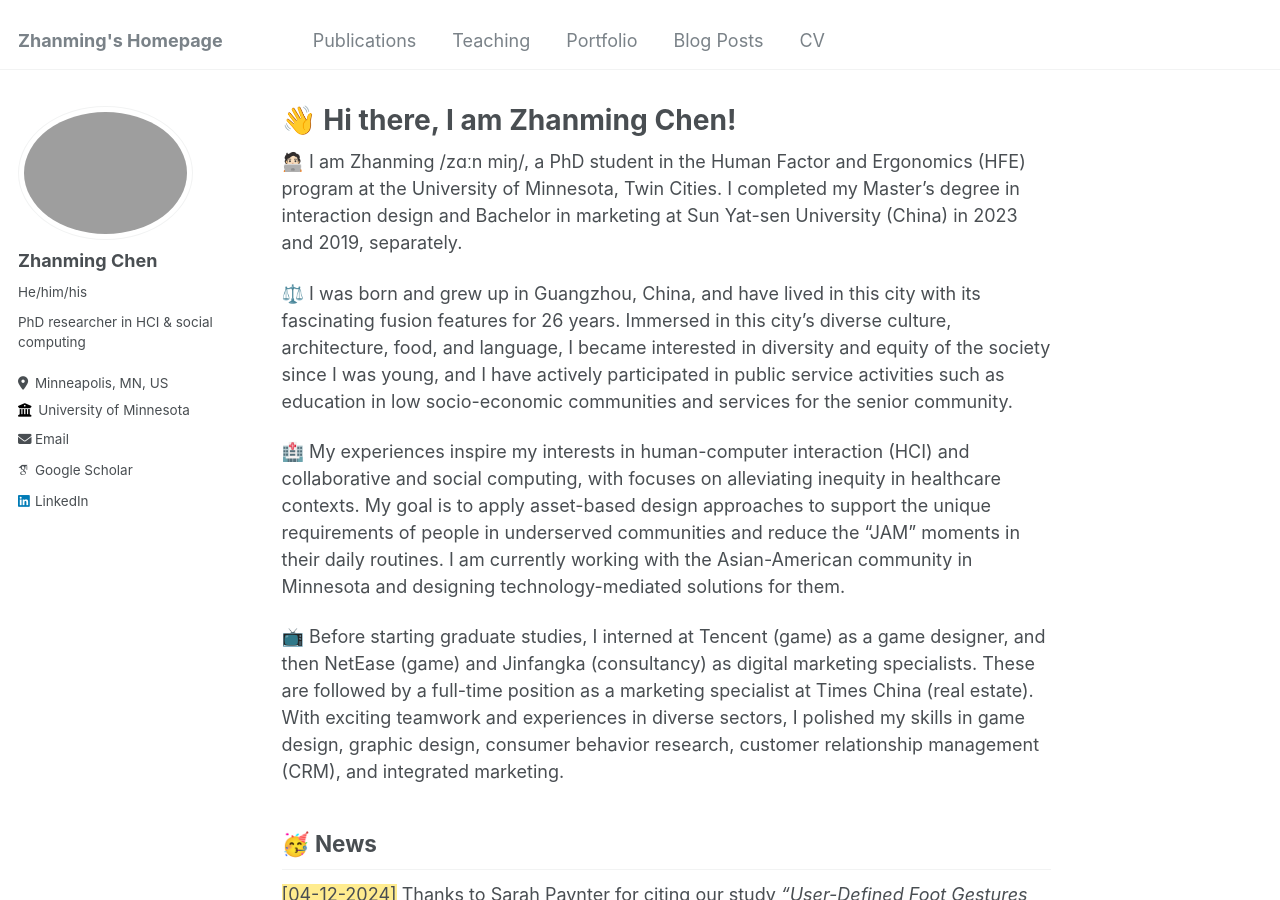
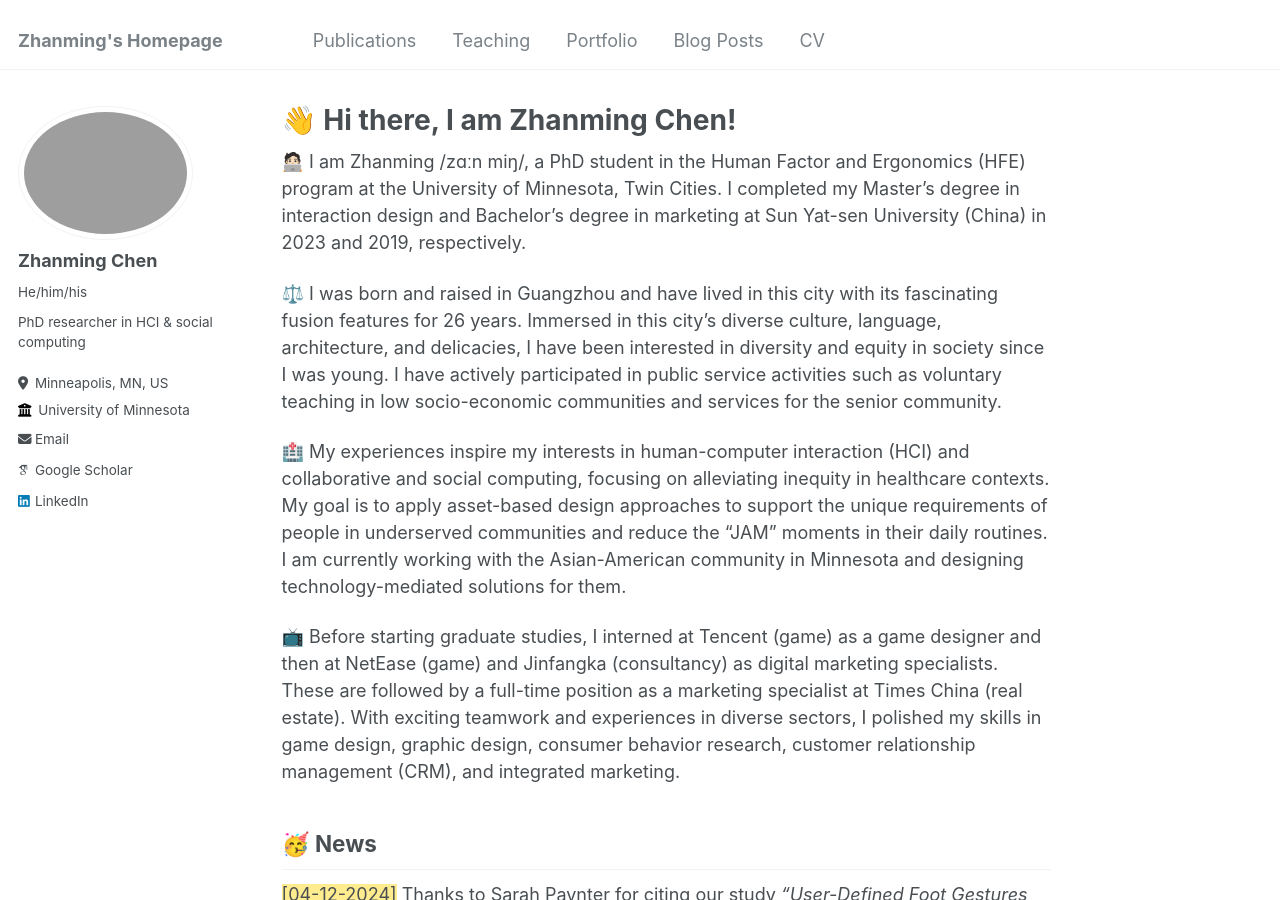
Before and after one commit to zhanmingchen/zhanmingchen.github.io, a Jekyll site: the page built from _pages/about.md, in a window 1280 px wide and 900 px high. Built offline with Jekyll 4.4.1, drawn with Linux system fonts in a browser that asks for light colours; some web fonts are replaced.

Commit message:
Update about.md

```diff
--- a/_pages/about.md
+++ b/_pages/about.md
@@ -7,13 +7,13 @@
   - /about.html
 ---
 
-🧑🏻‍💻 I am Zhanming /zɑːn miŋ/, a PhD student in the Human Factor and Ergonomics (HFE) program at the University of Minnesota, Twin Cities. I completed my Master’s degree in interaction design and Bachelor in marketing at Sun Yat-sen University (China) in 2023 and 2019, separately.
+🧑🏻‍💻 I am Zhanming /zɑːn miŋ/, a PhD student in the Human Factor and Ergonomics (HFE) program at the University of Minnesota, Twin Cities. I completed my Master’s degree in interaction design and Bachelor's degree in marketing at Sun Yat-sen University (China) in 2023 and 2019, respectively.
 
-⚖️ I was born and grew up in Guangzhou, China, and have lived in this city with its fascinating fusion features for 26 years. Immersed in this city's diverse culture, architecture, food, and language, I became interested in diversity and equity of the society since I was young, and I have actively participated in public service activities such as education in low socio-economic communities and services for the senior community.
+⚖️ I was born and raised in Guangzhou and have lived in this city with its fascinating fusion features for 26 years. Immersed in this city’s diverse culture, language, architecture, and delicacies, I have been interested in diversity and equity in society since I was young. I have actively participated in public service activities such as voluntary teaching in low socio-economic communities and services for the senior community.
 
-🏥 My experiences inspire my interests in human-computer interaction (HCI) and collaborative and social computing, with focuses on alleviating inequity in healthcare contexts. My goal is to apply asset-based design approaches to support the unique requirements of people in underserved communities and reduce the “JAM” moments in their daily routines. I am currently working with the Asian-American community in Minnesota and designing technology-mediated solutions for them.
+🏥 My experiences inspire my interests in human-computer interaction (HCI) and collaborative and social computing, focusing on alleviating inequity in healthcare contexts. My goal is to apply asset-based design approaches to support the unique requirements of people in underserved communities and reduce the “JAM” moments in their daily routines. I am currently working with the Asian-American community in Minnesota and designing technology-mediated solutions for them.
 
-📺 Before starting graduate studies, I interned at Tencent (game) as a game designer, and then NetEase (game) and Jinfangka (consultancy) as digital marketing specialists. These are followed by a full-time position as a marketing specialist at Times China (real estate). With exciting teamwork and experiences in diverse sectors, I polished my skills in game design, graphic design, consumer behavior research, customer relationship management (CRM), and integrated marketing.
+📺 Before starting graduate studies, I interned at Tencent (game) as a game designer and then at NetEase (game) and Jinfangka (consultancy) as digital marketing specialists. These are followed by a full-time position as a marketing specialist at Times China (real estate). With exciting teamwork and experiences in diverse sectors, I polished my skills in game design, graphic design, consumer behavior research, customer relationship management (CRM), and integrated marketing.
 
 ## 🥳 News
 
```
